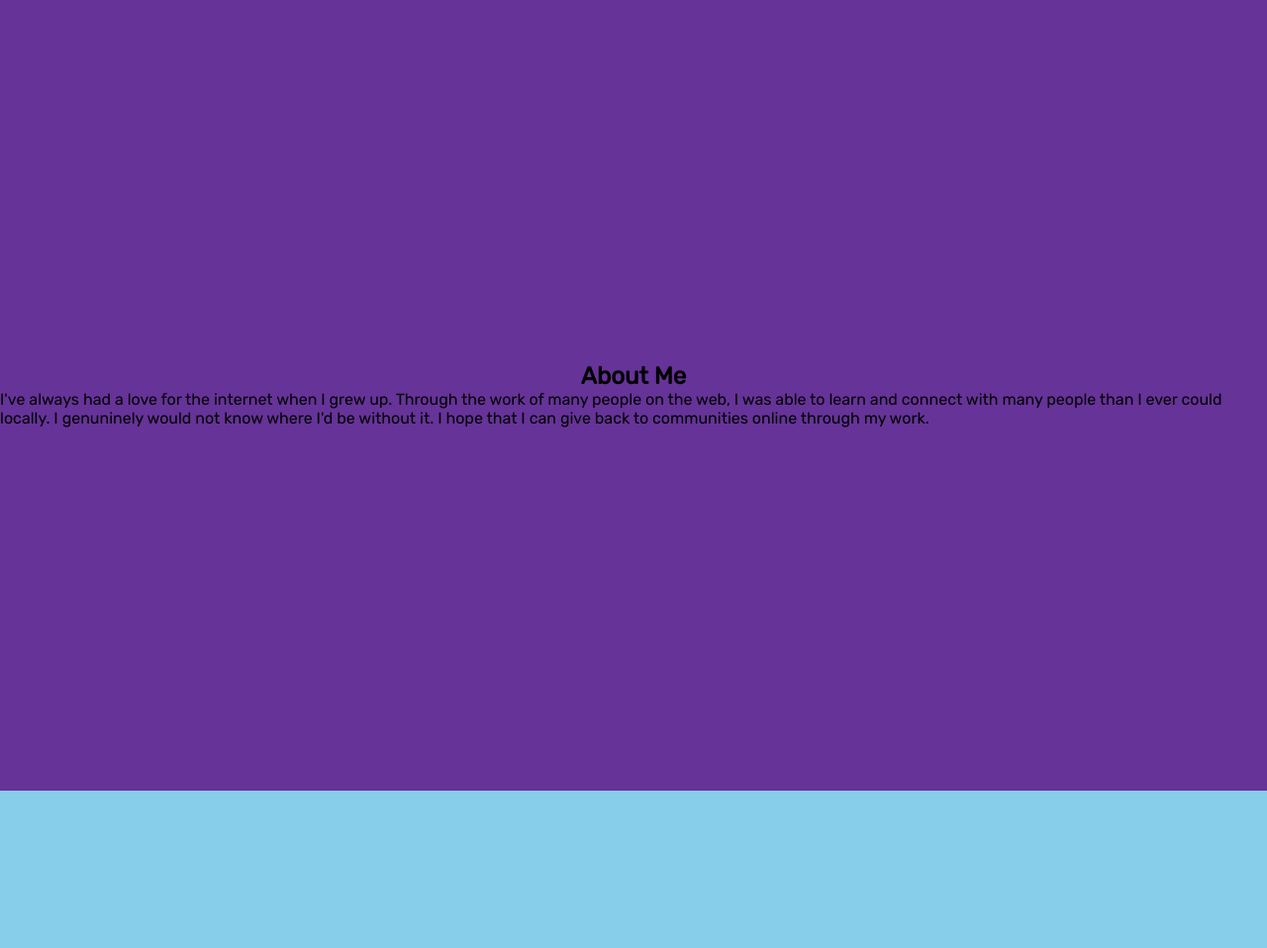
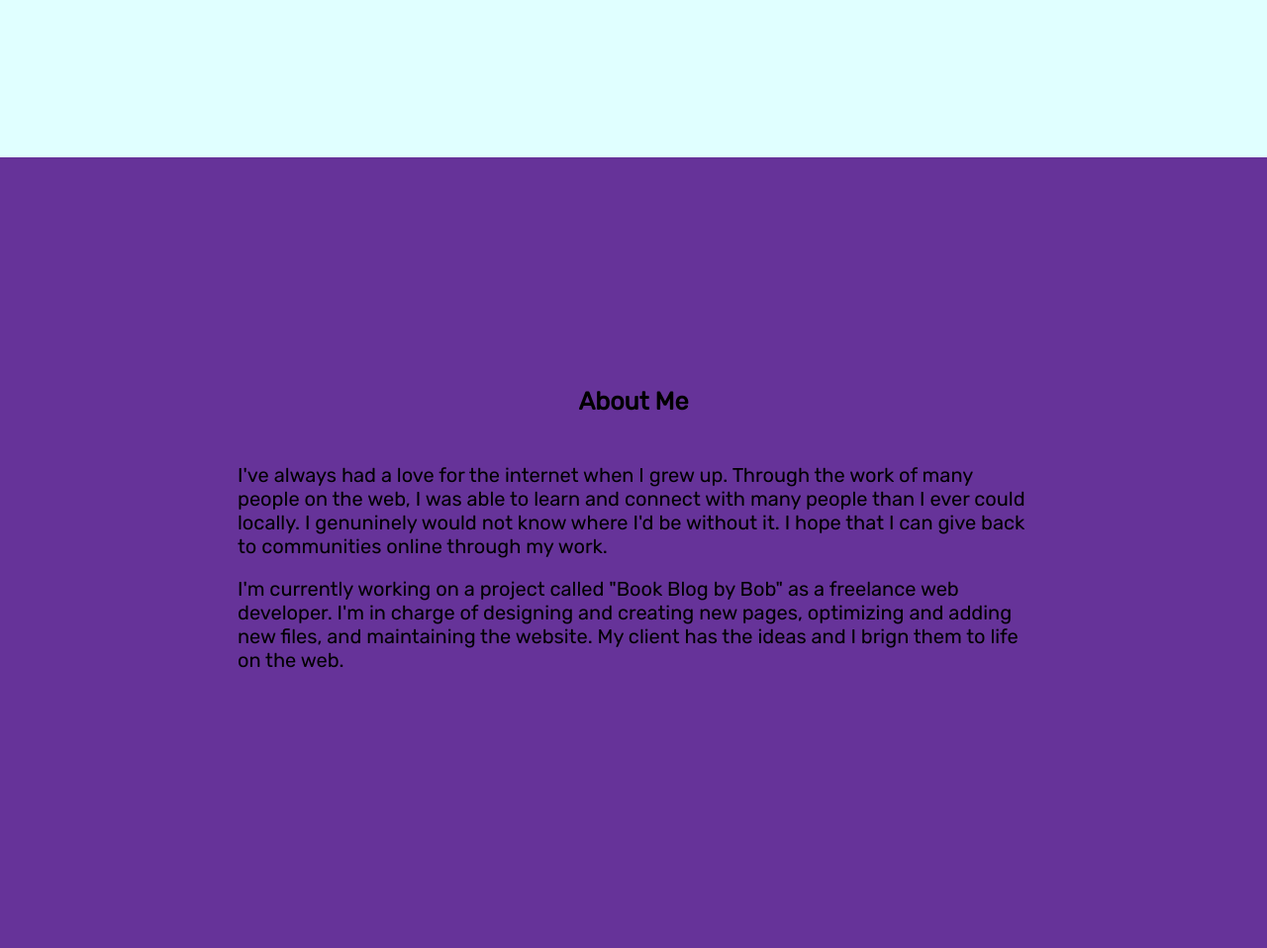
Before and after one commit to MC7841/portfolio, a PHP site: page / in a window 1280 px wide. Shown: the part 1505-2463 px from the top of the page at 99% size. Before the commit the page ends 2304 px from the top, so only its background shows below. Run offline with PHP 8.4, Linux system fonts and the light colour scheme; some libraries are stand-ins or nearby versions.

Commit message:
Added second paragrapth and styles to about

```diff
--- a/css/index.css
+++ b/css/index.css
@@ -64,14 +64,11 @@ a {
     align-items: center;
     justify-content: center;
     background-color: aliceblue;
-    border: black 16px solid;
-    border-left: none;
-    border-right: none;
     padding: 8rem 10rem 8rem 10rem;
     gap: 1rem;
     font-size: 25px;
     text-align: center;
-    height: 80vh;
+    height: 100vh;
 }
 
 .work {
@@ -160,6 +157,18 @@ a {
     justify-content: center;
 }
 
+.about-content {
+    margin: 3rem 15rem 3rem 15rem;
+}
+
+.about h1 {
+    font-size: clamp(25px, 1vw, 30px);
+}
+
+.about-content p {
+    font-size: clamp(20px, 1vw, 25px);
+}
+
 .contact {
     height: 100vh;
     background-color: skyblue;
--- a/index.html
+++ b/index.html
@@ -78,17 +78,19 @@
             </section>
             <section id="about" class="about">
                 <h1>About Me</h1>
-                <div>
+                <div class="about-content">
                     <p>
                         I've always had a love for the internet when I grew up. Through the work of many people on the web, I
                         was able to learn and connect with many people than I ever could locally. I genuninely would not know
                         where I'd be without it. I hope that I can give back to communities online through my work.
                     </p>
+                    <br>
                     <p>
-
+                        I'm currently working on a project called "Book Blog by Bob" as a freelance web developer. I'm in charge
+                        of designing and creating new pages, optimizing and adding new files, and maintaining the website. My client
+                        has the ideas and I brign them to life on the web.
                     </p>
                 </div>
-
             </section>
             <section id="contact" class="contact">
 
```
